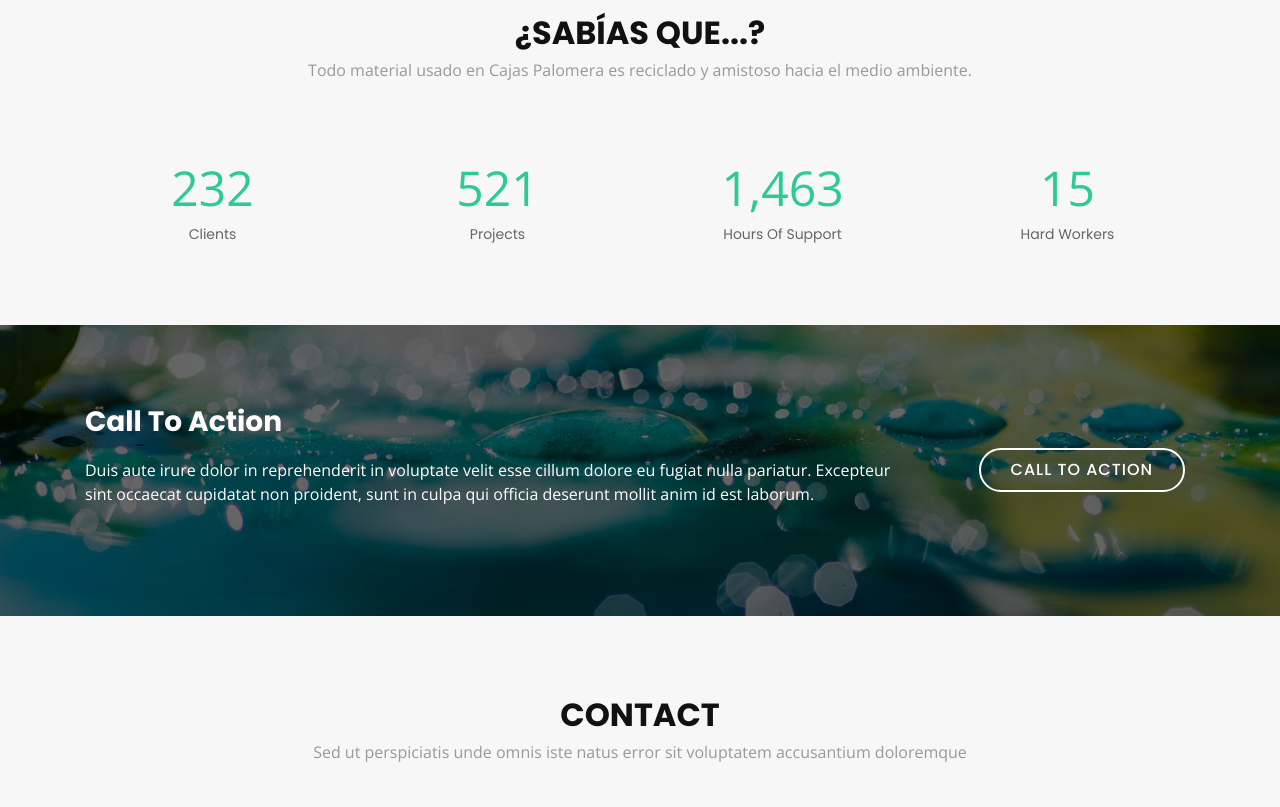
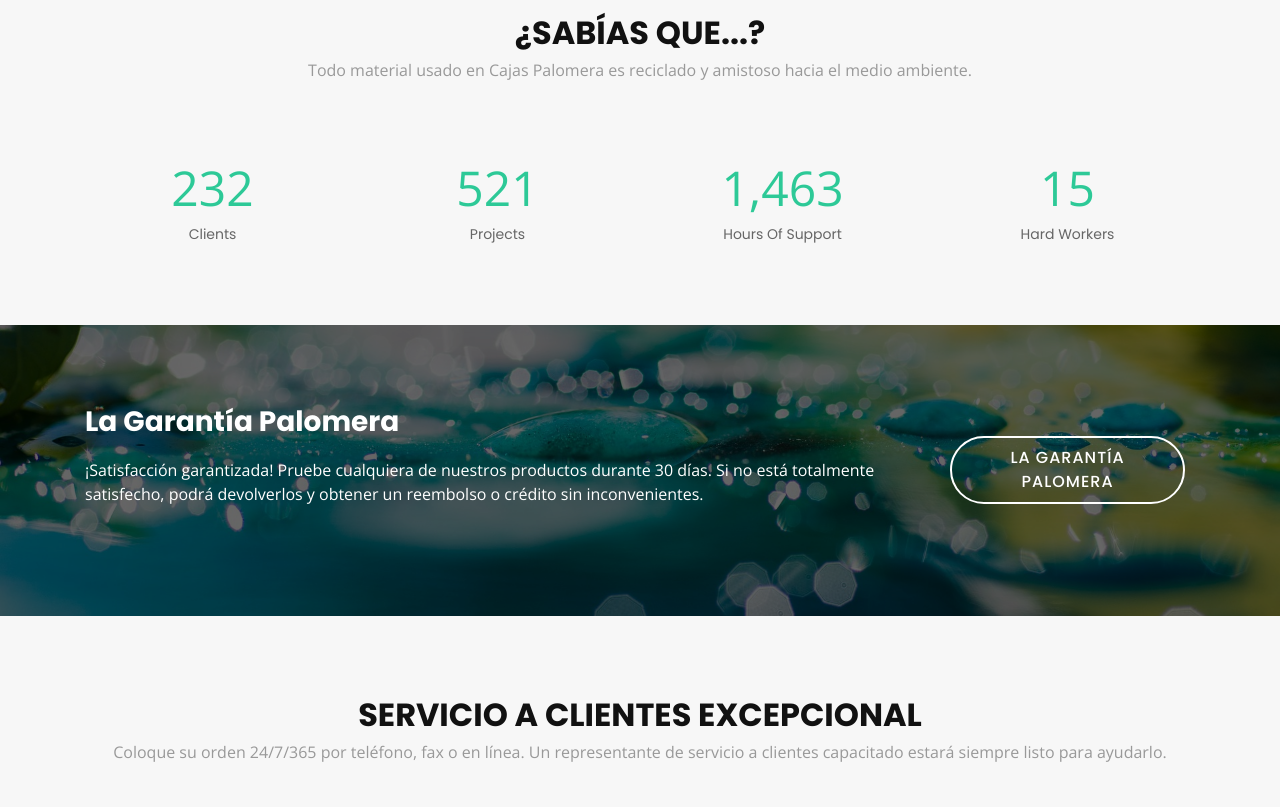
Before and after one commit to nockzblack/cajas-palomera, a plain HTML site: page index.html in a window 1280 px wide. Shown: the part 1578-2385 px from the top of the page. Drawn offline with nearby package versions, Linux system fonts and the light colour scheme.

Commit message:
Update index.html

```diff
--- a/index.html
+++ b/index.html
@@ -77,7 +77,7 @@
         <div class="row about-container">
 
           <div class="col-lg-6 content order-lg-1 order-2">
-            <h2 class="title">Quiénes somos?</h2>
+            <h2 class="title">¿Quiénes somos?</h2>
             <p>
               Cajas Palomera, una empresa familiar, es el distribuidor
               líder de cajas a todas las empresas de Guadalajara.
@@ -164,11 +164,13 @@
       <div class="container wow fadeIn">
         <div class="row">
           <div class="col-lg-9 text-center text-lg-left">
-            <h3 class="cta-title">Call To Action</h3>
-            <p class="cta-text"> Duis aute irure dolor in reprehenderit in voluptate velit esse cillum dolore eu fugiat nulla pariatur. Excepteur sint occaecat cupidatat non proident, sunt in culpa qui officia deserunt mollit anim id est laborum.</p>
+            <h3 class="cta-title">La Garantía Palomera</h3>
+            <p class="cta-text"> ¡Satisfacción garantizada! Pruebe cualquiera de nuestros productos durante 30 días.
+              Si no está totalmente satisfecho, podrá devolverlos y
+              obtener un reembolso o crédito sin inconvenientes. </p>
           </div>
           <div class="col-lg-3 cta-btn-container text-center">
-            <a class="cta-btn align-middle" href="#">Call To Action</a>
+            <a class="cta-btn align-middle" href="#">La Garantía Palomera</a>
           </div>
         </div>
 
@@ -183,8 +185,9 @@
     <section id="contact">
       <div class="container wow fadeInUp">
         <div class="section-header">
-          <h3 class="section-title">Contact</h3>
-          <p class="section-description">Sed ut perspiciatis unde omnis iste natus error sit voluptatem accusantium doloremque</p>
+          <h3 class="section-title">Servicio a Clientes Excepcional</h3>
+          <p class="section-description">Coloque su orden 24/7/365 por teléfono, fax o en línea.
+            Un representante de servicio a clientes capacitado estará siempre listo para ayudarlo. </p>
         </div>
       </div>
 
@@ -218,7 +221,7 @@
 
           <div class="col-lg-5 col-md-8">
             <div class="form">
-              <div id="sendmessage">Your message has been sent. Thank you!</div>
+              <div id="sendmessage">Su mensaje ha sido recibido. ¡Gracias por su preferencia!</div>
               <div id="errormessage"></div>
               <form action="" method="post" role="form" class="contactForm">
                 <div class="form-group">
```
